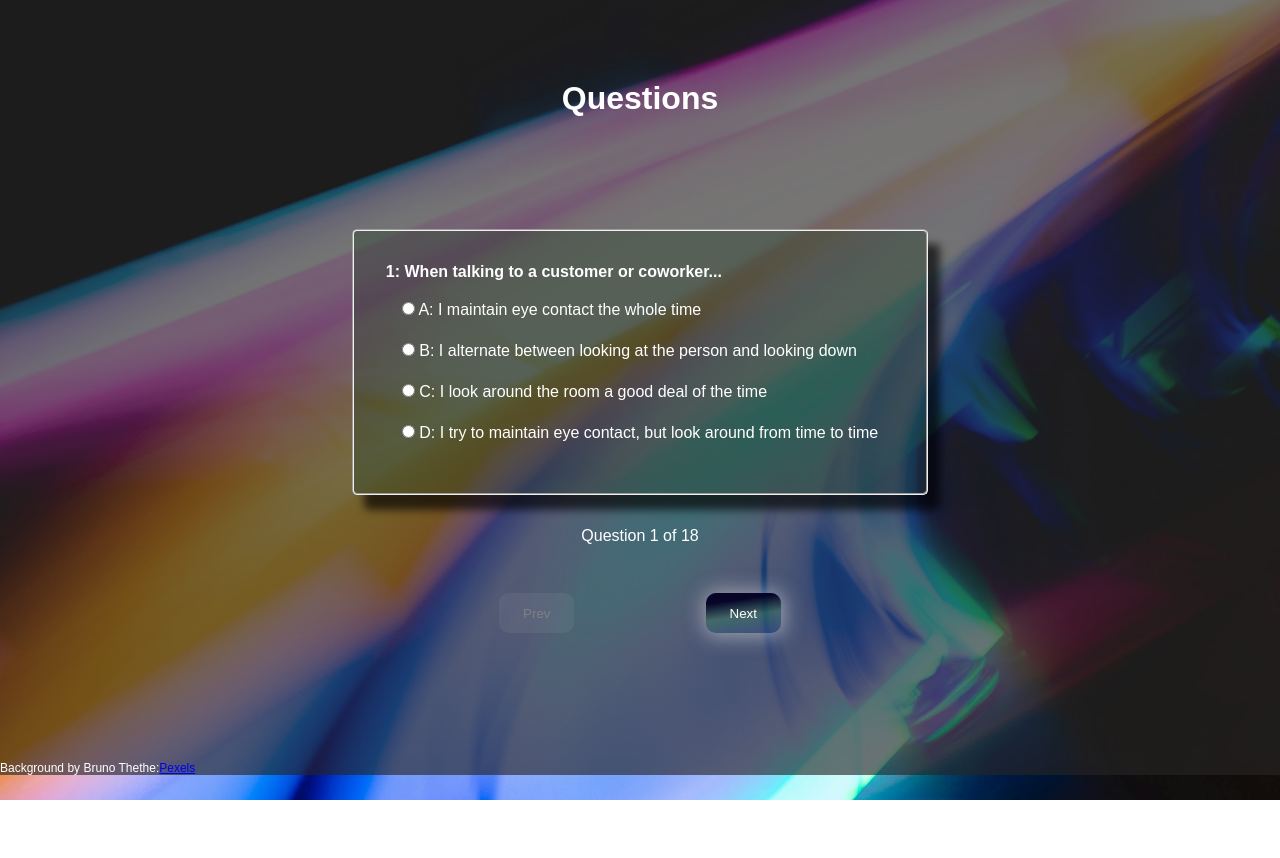
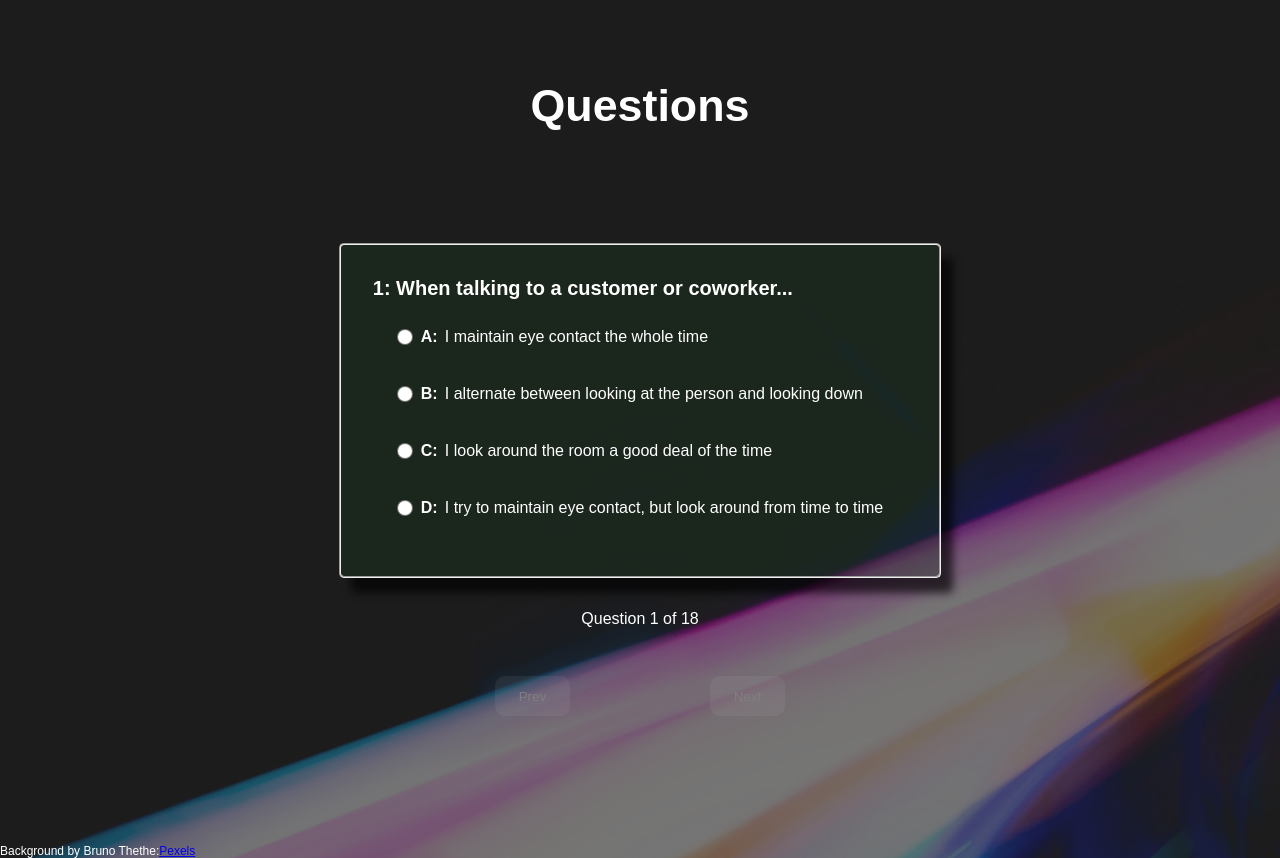
Before and after one commit to JJenk89/Merrill_Reid, a React (Vite) app: page / in a window 1280 px wide. Before the commit the page ends 800 px from the top, so only its background shows below. Built offline with nearby package versions, Linux system fonts and the light colour scheme; a web font is replaced by a local one.

Commit message:
added state to track selected radios, quiz functional

```diff
--- a/src/Sass/app.scss
+++ b/src/Sass/app.scss
@@ -1,9 +1,11 @@
-@import "./variables";
+@use "./variables";
 
 @import url('https://fonts.googleapis.com/css2?family=Kantumruy+Pro:ital,wght@0,100..700;1,100..700&display=swap');
 
 
-* {
+*,
+*:before,
+*:after {
     margin: 0;
     padding: 0;
     box-sizing: border-box;
@@ -16,7 +18,7 @@
 }
 
 body {
-    font-family: $font;
+    font-family: variables.$font;
     background-color: rgb(4, 6, 102);
     background: url("../assets/background.jpg") no-repeat center fixed;
     background-size: cover;
--- a/src/Sass/questions.scss
+++ b/src/Sass/questions.scss
@@ -1,4 +1,4 @@
-@import "./variables";
+@use "./variables";
 
 .question-wrapper {
     display: flex;
@@ -11,6 +11,11 @@
 
 h1 {
     margin-top: 5rem;
+    font-size: 2.8rem;
+}
+
+h4 {
+    font-size: 1.25rem;
 }
 
 form {
@@ -28,15 +33,95 @@ fieldset {
     -moz-box-shadow: 12px 15px 8px 0px rgba(0, 0, 0, 0.66);
     box-shadow: 12px 15px 8px 0px rgba(0, 0, 0, 0.66);
     border-radius: 5px;
+    position: relative;
+    transition: transform 250ms ease, opacity 250ms ease;
+    opacity: 1;
 }
+
+.slide-in {
+    transform: translateX(100%); // Starts from the right
+    opacity: 0;
+    animation: slideIn 250ms forwards;
+}
+
+.slide-out {
+    transform: translateX(-100%); // Slides out to the left
+    opacity: 0;
+    animation: slideOut 250ms forwards;
+}
+
+@keyframes slideIn {
+    from {
+        transform: translateX(100%);
+        opacity: 0;
+    }
+    to {
+        transform: translateX(0);
+        opacity: 1;
+    }
+}
+
+@keyframes slideOut {
+    from {
+        transform: translateX(0);
+        opacity: 1;
+    }
+    to {
+        transform: translateX(-100%);
+        opacity: 0;
+    }
+}
+
+input[type="radio"] {
+    display: grid;
+    place-content: center;
+    -webkit-appearance: none;
+    appearance: none;
+    background-color: #ffffff;
+    margin: 0;
+    font: inherit;
+    color: variables.$black;
+    width: 16px;
+    height: 16px;
+    border: 1px solid rgb(0 0 0 / 55%);;
+    border-radius: 50%;
+    cursor: pointer;
+  }
+
+  input[type="radio"]::before {
+    content: "";
+    width: 0.5em;
+    height: 0.5em;
+    border-radius: 50%;
+    transform: scale(0);
+    transition: 120ms transform ease-in-out;
+    box-shadow: inset 1em 1em variables.$green;
+  }
+
+  input[type="radio"]:checked::before {
+    transform: scale(1);
+  }
+
 
 .question {
     margin: 2rem;
 }
 
 .answer {
+    display: grid;
+    grid-template-columns: 1em 1em 1fr;
+    align-items: center;
+    align-content: center;
+    gap: 0.5em;
     margin: 1rem;
+    padding: 0.5rem;
     line-height: 25px;
+    /* border: 1px solid $green;
+    border-radius: 5px; */
+}
+
+.answer-letter {
+    font-weight: 800;
 }
 
 .button-field {
--- a/src/components/Questions.tsx
+++ b/src/components/Questions.tsx
@@ -5,71 +5,99 @@ import Results from "./Results";
 import { QType } from "../types/qtype.type";
 
 const Questions = ({data}: QType) => {
+    const [index, setIndex] = useState<number>(0);
+    const [question, setQuestion] = useState(data[index]);
+    const [isDisabledNext, setIsDisabledNext] = useState<boolean>(true);
+    const [isDisabledPrev, setIsDisabledPrev] = useState<boolean>(true);
+    const [isDisabledSubmit, setIsDisabledSubmit] = useState<boolean>(true);
+    const [results, setResults] = useState({});
+    const [animationClass, setAnimationClass] = useState<string>('slide-in');
+    const [isRadioSelected, setIsRadioSelected] = useState<boolean>(false);
 
-    //State
-    let [index, setIndex] = useState<number>(0);
-    let [question, setQuestion] = useState(data[index]);
-    let [isDisabledNext, setIsDisabledNext] = useState<boolean>(false);
-    let [isDisabledPrev, setIsDisabledPrev] = useState<boolean>(true);
-    let [isDisabledSubmit, setIsDisabledSubmit] = useState<boolean>(false);
-    let [results, setResults] = useState({});
+    // state to track selected answers for each question
+    const [selectedAnswers, setSelectedAnswers] = useState<{ [key: number]: string }>({});
 
-    //Ref (stores answers in sync)
-    let qValueRef = useRef<string[]>([]);
+    const qValueRef = useRef<string[]>([]);
+
+    const handleRadioChange = (e: React.ChangeEvent<HTMLInputElement>) => {
+        setIsRadioSelected(true);
+        setIsDisabledNext(false);
+
+        // Store the selected answer for the current question index
+        setSelectedAnswers(prev => ({
+            ...prev,
+            [index]: e.target.value
+        }));
+
+        if (index === data.length - 1) {
+            setIsDisabledSubmit(false);
+        }
+    };
 
     const handleNext = (e: React.MouseEvent<HTMLButtonElement>) => {
         const checkedRadios = document.querySelectorAll<HTMLInputElement>('input[type="radio"]:checked');
         e.preventDefault();
 
-        // Update qValueRef with the selected answer for the current question
         if (checkedRadios.length > 0) {
             checkedRadios.forEach((radio) => {
-                let radioValues = radio.value;
-                qValueRef.current = [...qValueRef.current, radioValues];
-                radio.checked = false;
+                qValueRef.current = [...qValueRef.current, radio.value];
             });
         }
 
-        setIndex(++index);
-        setQuestion(data[index]);
-        if (index === 17) {
+        setAnimationClass('slide-out');
+        setTimeout(() => {
+            setIndex((prevIndex) => {
+                const newIndex = prevIndex + 1;
+                setQuestion(data[newIndex]);
+                return newIndex;
+            });
+
+            if (index === data.length - 2) {
                 setIsDisabledNext(true);
             }
-        if (index === 1) {
+            if (index >= 0) {
                 setIsDisabledPrev(false);
             }
 
-        console.log("next clicked", qValueRef.current);
+            setAnimationClass('slide-in');
+            setIsRadioSelected(false);
+            setIsDisabledNext(!selectedAnswers[index + 1]);
+        }, 250);
     };
 
     const handlePrev = (e: React.MouseEvent<HTMLButtonElement>) => {
         e.preventDefault();
-        setIndex(--index);
-        setQuestion(data[index]);
-        if (index === 0) {
+
+        setAnimationClass('slide-out');
+        setTimeout(() => {
+            setIndex((prevIndex) => {
+                const newIndex = prevIndex - 1;
+                setQuestion(data[newIndex]);
+                return newIndex;
+            });
+
+            if (index <= 1) {
                 setIsDisabledPrev(true);
             }
-        if (index === 16) {
+            if (index < data.length - 1) {
                 setIsDisabledNext(false);
             }
 
-        // Remove the last answer from qValueRef.current when going back
             qValueRef.current = qValueRef.current.slice(0, -1);
-        console.log("prev clicked", qValueRef.current);
+            setAnimationClass('slide-in');
+            setIsDisabledNext(false);
+        }, 250);
     };
-
 
     const handleResults = (e: React.MouseEvent<HTMLButtonElement>) => {
         e.preventDefault();
         setIsDisabledSubmit(true);
 
-        // Ensure the final answer is added to qValueRef before generating countObj
         const checkedRadio = document.querySelector<HTMLInputElement>('input[type="radio"]:checked');
         if (checkedRadio) {
             qValueRef.current = [...qValueRef.current, checkedRadio.value];
         }
 
-        // Generate countObj from qValueRef.current
         const countObj = qValueRef.current.reduce((count: any, currentValue: string) => {
             return (
                 count[currentValue] ? ++count[currentValue] : (count[currentValue] = 1),
@@ -77,9 +105,8 @@ const Questions = ({data}: QType) => {
             );
         }, {});
 
-        setResults(countObj);  // Store the results in state
-        setIsDisabledPrev(true); //Locks the prev button
-        console.log("Final results", countObj);
+        setResults(countObj);
+        setIsDisabledPrev(true);
     };
 
     return (
@@ -88,13 +115,57 @@ const Questions = ({data}: QType) => {
                 <h1>Questions</h1>
                 <form>
                     <div className="question">
-                            <fieldset>
+                        <fieldset className={`animated-fieldset ${animationClass}`}>
                             <h4>{question.name}</h4>
                             <div className="radio-set">
-                                    <div className="answer"> <input type="radio" id="A" name={question.name} value={question.values.a}/> A: <label htmlFor="A">{question.answers.a} </label> </div>
-                                    <div className="answer"> <input type="radio" id="B" name={question.name} value={question.values.b}/> B: <label htmlFor="B">{question.answers.b} </label> </div>
-                                    <div className="answer"> <input type="radio" id="C" name={question.name} value={question.values.c}/> C: <label htmlFor="C">{question.answers.c} </label> </div>
-                                    <div className="answer"> <input type="radio" id="D" name={question.name} value={question.values.d}/> D: <label htmlFor="D">{question.answers.d} </label> </div>
+                                <div className="answer">
+                                    <input
+                                        type="radio"
+                                        id="A"
+                                        name={question.name}
+                                        value={question.values.a}
+                                        onChange={handleRadioChange}
+                                        checked={selectedAnswers[index] === question.values.a}
+                                    />
+                                    <span className="answer-letter">A:</span>
+                                    <label htmlFor="A">{question.answers.a}</label>
+                                </div>
+                                <div className="answer">
+                                    <input
+                                        type="radio"
+                                        id="B"
+                                        name={question.name}
+                                        value={question.values.b}
+                                        onChange={handleRadioChange}
+                                        checked={selectedAnswers[index] === question.values.b}
+                                    />
+                                    <span className="answer-letter">B:</span>
+                                    <label htmlFor="B">{question.answers.b}</label>
+                                </div>
+                                <div className="answer">
+                                    <input
+                                        type="radio"
+                                        id="C"
+                                        name={question.name}
+                                        value={question.values.c}
+                                        onChange={handleRadioChange}
+                                        checked={selectedAnswers[index] === question.values.c}
+                                    />
+                                    <span className="answer-letter">C:</span>
+                                    <label htmlFor="C">{question.answers.c}</label>
+                                </div>
+                                <div className="answer">
+                                    <input
+                                        type="radio"
+                                        id="D"
+                                        name={question.name}
+                                        value={question.values.d}
+                                        onChange={handleRadioChange}
+                                        checked={selectedAnswers[index] === question.values.d}
+                                    />
+                                    <span className="answer-letter">D:</span>
+                                    <label htmlFor="D">{question.answers.d}</label>
+                                </div>
                             </div>
                         </fieldset>
                     </div>
@@ -102,8 +173,11 @@ const Questions = ({data}: QType) => {
                     <div className="question-counter">Question {index + 1} of {data.length}</div>
                     <div className="button-field">
                         <button onClick={handlePrev} disabled={isDisabledPrev}>Prev</button>
+                        {index === data.length - 1 ? (
+                            <button onClick={handleResults} disabled={isDisabledSubmit}>Get Results</button>
+                        ) : (
                             <button onClick={handleNext} disabled={isDisabledNext}>Next</button>
-                            {isDisabledNext ? <button onClick={handleResults} disabled={isDisabledSubmit}>Get Results</button> : null}
+                        )}
                     </div>
                 </form>
             </div>
```
Lines whose indentation alone changed are shown as unchanged.
